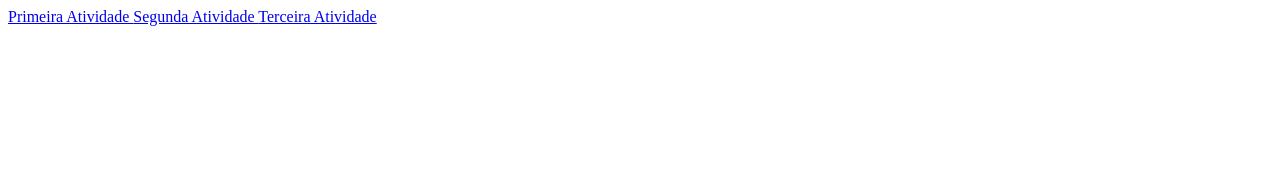
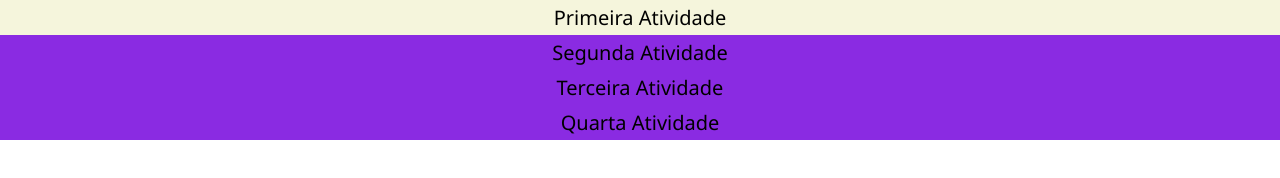
Before and after one commit to pgdesigner/Atividade-LMS-Paulo-Guilherme, a plain HTML site: page index.html in a window 1280 px wide. Drawn offline with Linux system fonts and the light colour scheme.

Commit message:
18/09/2018
23:50

```diff
--- /dev/null
+++ b/Atividade 3/externoconfig.css
@@ -0,0 +1,3 @@
+h1 {
+    color: brown
+}
--- a/index.html
+++ b/index.html
@@ -5,11 +5,53 @@
     <meta name="viewport" content="width=device-width, initial-scale=1.0">
     <meta http-equiv="X-UA-Compatible" content="ie=edge">
     <title>Document</title>
+    <Style>
+        *{
+            margin: 0;
+            padding:0;
+        }
+        .layout{
+            overflow: hidden;
+        }
+        .cabeçalho{
+            background-color: blueviolet;
+            float: left;
+            width: 100%;
+        }
+        .cabeçalho ul{
+            list-style-type: none;
+        }
+        .cabeçalho ul li a{
+            text-decoration: none;
+            color: black;
+            display: block;
+            padding: 4px;
+            text-align: center;
+
+        }
+        .cabeçalho ul li a:hover {
+            background-color: beige;
+
+        }
+        .Link-stylo{
+            font-family: 'Segoe UI', Tahoma, Geneva, Verdana, sans-serif;
+            font-size: 20px;
+        }
+    </Style>
 </head>
+
 <body>
-    <a href="Atividade 1/"> Primeira Atividade </a>
-    <a href="Atividade 2/"> Segunda Atividade </a>
-    <a href="Atividade 3/"> Terceira Atividade </a>
+
+    <div class="layout">
+        <nav class="cabeçalho">
+            <ul>
+                <li><a class="Link-stylo" href="Atividade 1/index.html"> Primeira Atividade </a></li>
+                <li><a class="Link-stylo" href="Atividade 2/index.html"> Segunda Atividade </a></li>
+                <li><a class="Link-stylo" href="Atividade 3/index.html"> Terceira Atividade </a></li>
+                <li><a class="Link-stylo" href="Atividade 4/index.html">Quarta Atividade</a></li>
+            </ul>
+        </nav>
+    </div>
 
 </body>
 </html>
```
Also changed, not shown: Atividade 3/index.html (+1 -0 lines), Atividade 4/index.html (added, +84 -0 lines).
